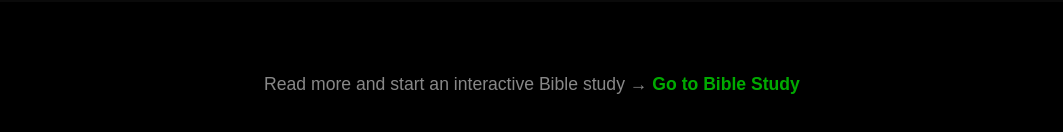
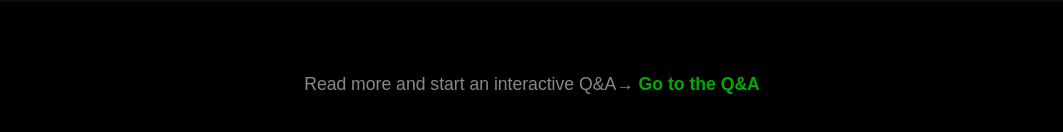
Before and after one commit to JustWiseLove/TRUTH, a plain HTML site: page index.html in a window 1280 px wide. Shown: the part 9119-9251 px from the top of the page, without its empty margins (108-1171 px from the left). Drawn offline with Linux system fonts and the light colour scheme.

Commit message:
Update footer link from Bible study to Q&A

```diff
--- a/index.html
+++ b/index.html
@@ -291,7 +291,7 @@
   </main>
 
   <footer>
-    <p>Read more and start an interactive Bible study → <a href="biblestudy.html">Go to Bible Study</a></p>
+    <p>Read more and start an interactive Q&A→ <a href="truth.html">Go to the Q&A</a></p>
   </footer>
 
   <script>
```
